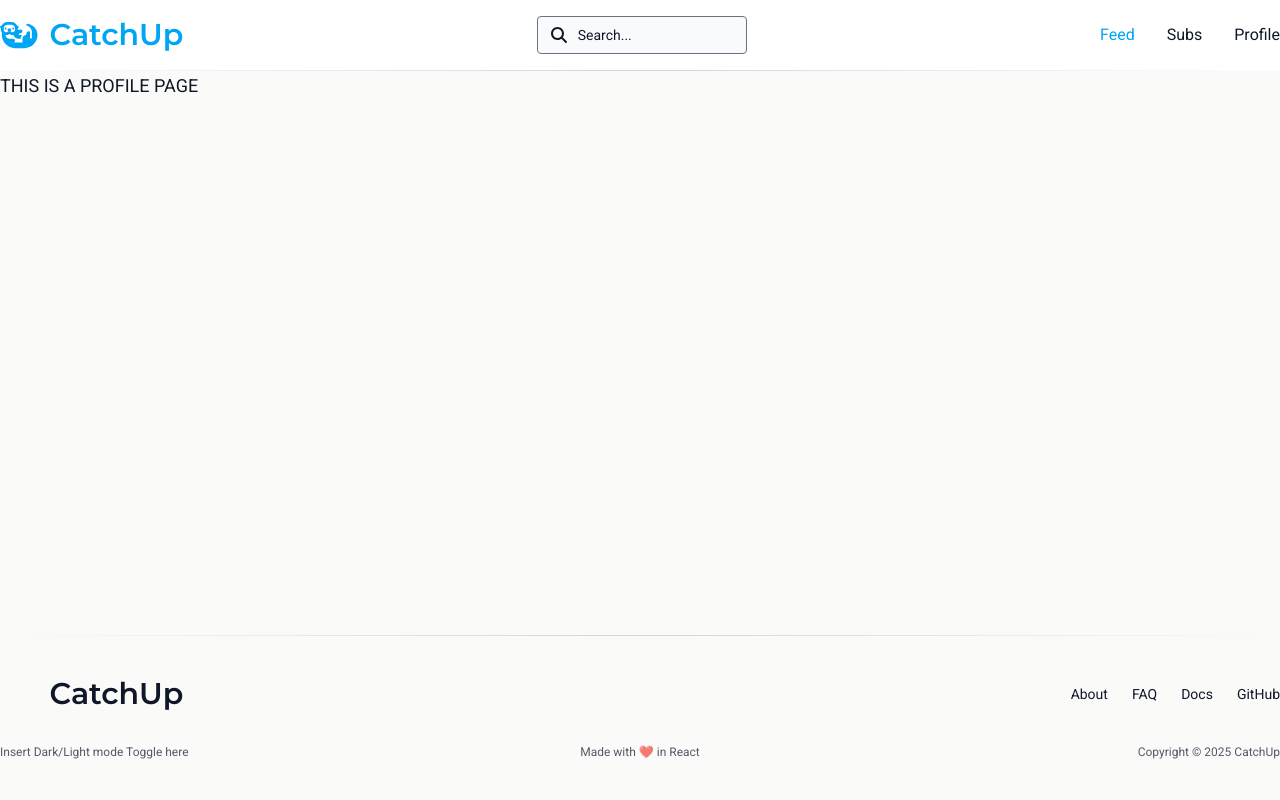
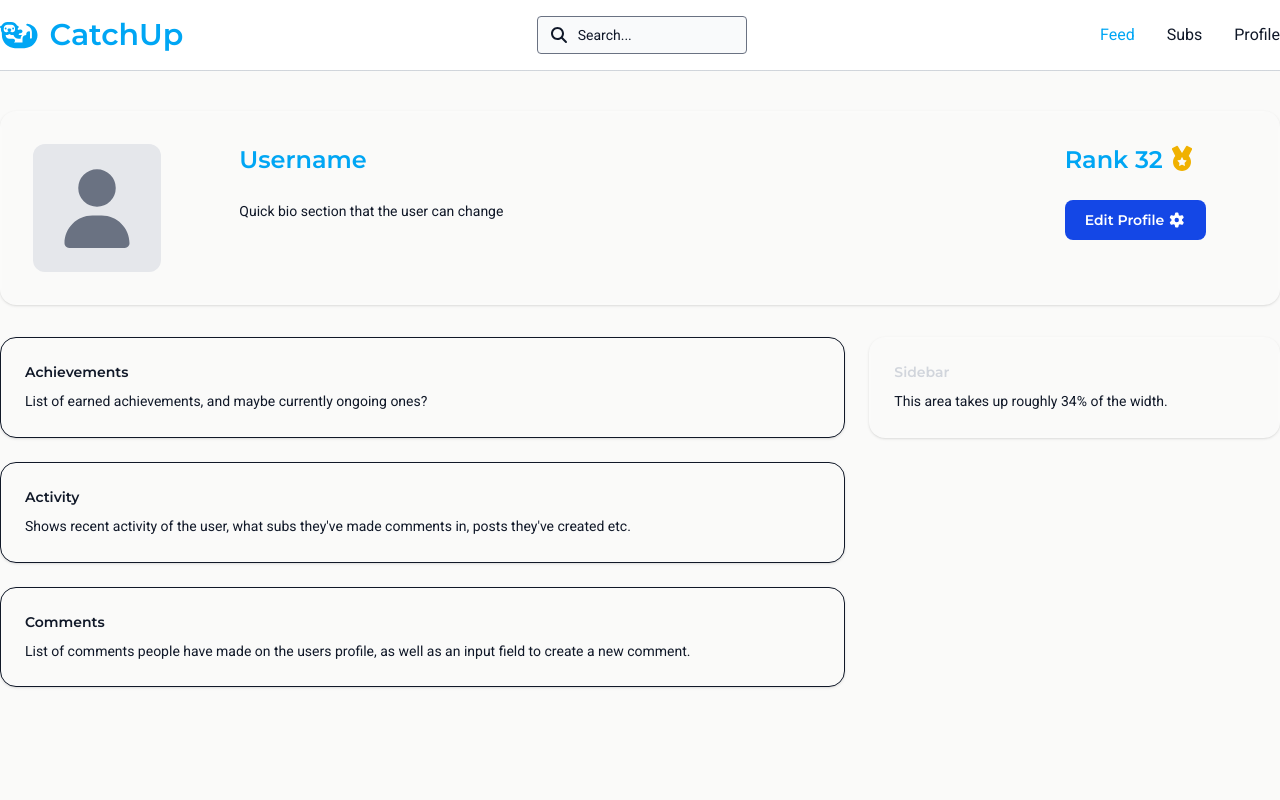
Before and after one commit to 4-sem-CatchUp/frontend, a React (Vite) app: page /profile/1 in a window 1280 px wide. Shown: the top 800 px of the page. Built offline with nearby package versions, Linux system fonts and the light colour scheme.

Commit message:
Begun work on the profile page, also made some minor adjustments to the header and footer borders.

```diff
--- a/src/app/layout/GlobalFooter.jsx
+++ b/src/app/layout/GlobalFooter.jsx
@@ -9,7 +9,9 @@ export default function GlobalFooter() {
     <footer className="bg-stone-50 dark:bg-gray-900">
 
       {/* Divider med 1px og fade i begge sider: */}
-      <div className="h-px w-full bg-gradient-to-r from-transparent via-gray-300 to-transparent dark:via-gray-600" />
+      {/* <div className="h-px w-full bg-gradient-to-r from-gray-300 via-gray-300 to-gray-300 dark:via-gray-600" /> */}
+      <div className="h-px w-full bg-[linear-gradient(to_right,theme(colors.gray.300),theme(colors.gray.300))] dark:bg-[linear-gradient(to_right,theme(colors.gray.600),theme(colors.gray.600))]" />
+
 
       <div className="mx-auto max-w-screen-xl py-10">
         <div className="flex flex-col items-center justify-between gap-6 md:flex-row">
--- a/src/app/layout/GlobalHeader.jsx
+++ b/src/app/layout/GlobalHeader.jsx
@@ -127,7 +127,7 @@ export default function GlobalHeader() {
           </ul>
         </div>
       </div>
-      <div className="h-px w-full bg-gradient-to-r from-transparent via-gray-300 to-transparent dark:via-gray-600" />
+      <div className="h-px w-full bg-[linear-gradient(to_right,theme(colors.gray.300),theme(colors.gray.300))] dark:bg-[linear-gradient(to_right,theme(colors.gray.600),theme(colors.gray.600))]" />
     </nav>
 
     // <div className="flex flex-wrap sm:flex-nowrap gap-2 p-2 bg-gray-900">
--- a/src/features/profile/pages/ProfilePage.jsx
+++ b/src/features/profile/pages/ProfilePage.jsx
@@ -1,7 +1,101 @@
 import React from "react";
+
+import { FontAwesomeIcon } from "@fortawesome/react-fontawesome";
+import { faUser } from "@fortawesome/free-solid-svg-icons";
+import { faMedal } from "@fortawesome/free-solid-svg-icons";
+import { faGear } from "@fortawesome/free-solid-svg-icons";
 
 export default function ProfilePage() {
   return (
-    <p>THIS IS A PROFILE PAGE</p>
+    <main className="min-h-screen bg-stone-50 text-gray-900 dark:text-stone-50 dark:bg-gray-950">
+      <div className="mx-auto max-w-screen-xl py-10">
+        {/* PROFILE HEADER */}
+        <section className="grid grid-cols-1 md:grid-cols-6 gap-6 relative overflow-hidden rounded-2xl border border-white/10 dark:bg-gray-900 bg-stone-50 p-6 md:p-8 shadow-sm">
+          <div className="pointer-events-none absolute inset-0 rounded-2xl ring-1 ring-inset ring-white/10" />
+          <div
+            className="md:col-span-1 space-y-6 h-32 w-32 flex items-center justify-center
+                      rounded-xl bg-gray-200 dark:bg-gray-800
+                      text-gray-500 dark:text-gray-400"
+          >
+            <FontAwesomeIcon icon={faUser} size="5x" />
+          </div>
+          <div className="md:col-span-4 space-y-6">
+            <h1 className="text-xl md:text-2xl font-semibold">Username</h1>
+            <p className="mt-2 text-sm text-gray-900 dark:text-stone-50">
+              Quick bio section that the user can change
+            </p>
+          </div>
+          <div className="md:col-span-1 space-y-6 ">
+            <h1 className="text-xl md:text-2xl font-semibold">
+              Rank 32
+              <FontAwesomeIcon
+                icon={faMedal}
+                className="inline-block ml-1 text-yellow-500"
+              />
+            </h1>
+            <button className="btn btn-blue"></button>
+            <button
+              type="button"
+              class="text-white bg-blue-700 hover:bg-blue-800 hover:cursor-pointer focus:ring-4 focus:ring-blue-300 font-heading font-bold rounded-lg text-sm px-5 py-2.5 me-2 mb-2 dark:bg-blue-600 dark:hover:bg-blue-700 focus:outline-none dark:focus:ring-blue-800"
+            >
+              Edit Profile
+              <FontAwesomeIcon icon={faGear} className="inline-block ml-1" />
+            </button>
+          </div>
+        </section>
+
+        {/* MAIN GRID: 66 / 34 split on md+ */}
+        <section className="mt-8 grid grid-cols-1 md:grid-cols-6 gap-6">
+          {/* 66% column */}
+          <div className="md:col-span-4 space-y-6">
+            {/* Achievements card */}
+            <div className="relative overflow-hidden rounded-2xl border border-gray-900 dark:border-stone-50/10 dark:bg-gray-900 bg-stone-50 p-6 shadow-sm">
+              <div className="pointer-events-none absolute inset-0 rounded-2xl ring-1 ring-inset ring-white/10" />
+              <h2 className="text-sm font-semibold text-gray-900 dark:text-stone-50">
+                Achievements
+              </h2>
+              <p className="mt-2 text-sm text-gray-900 dark:text-stone-50">
+                List of earned achievements, and maybe currently ongoing ones?
+              </p>
+            </div>
+
+            {/* Activity card */}
+            <div className="relative overflow-hidden rounded-2xl border border-gray-900 dark:border-stone-50/10 dark:bg-gray-900 bg-stone-50 p-6 shadow-sm">
+              <div className="pointer-events-none absolute inset-0 rounded-2xl ring-1 ring-inset ring-white/10" />
+              <h2 className="text-sm font-semibold text-gray-900 dark:text-stone-50">
+                Activity
+              </h2>
+              <p className="mt-2 text-sm text-gray-900 dark:text-stone-50">
+                Shows recent activity of the user, what subs they've made
+                comments in, posts they've created etc.
+              </p>
+            </div>
+
+            {/* Comments card */}
+            <div className="relative overflow-hidden rounded-2xl border border-gray-900 dark:border-stone-50/10 dark:bg-gray-900 bg-stone-50 p-6 shadow-sm">
+              <div className="pointer-events-none absolute inset-0 rounded-2xl ring-1 ring-inset ring-white/10" />
+              <h2 className="text-sm font-semibold text-gray-900 dark:text-stone-50">
+                Comments
+              </h2>
+              <p className="mt-2 text-sm text-gray-900 dark:text-stone-50">
+                List of comments people have made on the users profile, as well
+                as an input field to create a new comment.
+              </p>
+            </div>
+          </div>
+
+          {/* 34% sidebar */}
+          <aside className="md:col-span-2">
+            <div className="relative overflow-hidden rounded-2xl border border-white/10 dark:bg-gray-900 bg-stone-50 p-6 shadow-sm">
+              <div className="pointer-events-none absolute inset-0 rounded-2xl ring-1 ring-inset ring-white/10" />
+              <h2 className="text-sm font-semibold text-gray-300">Sidebar</h2>
+              <p className="mt-2 text-sm text-gray-900 dark:text-stone-50">
+                This area takes up roughly 34% of the width.
+              </p>
+            </div>
+          </aside>
+        </section>
+      </div>
+    </main>
   );
 }
```
